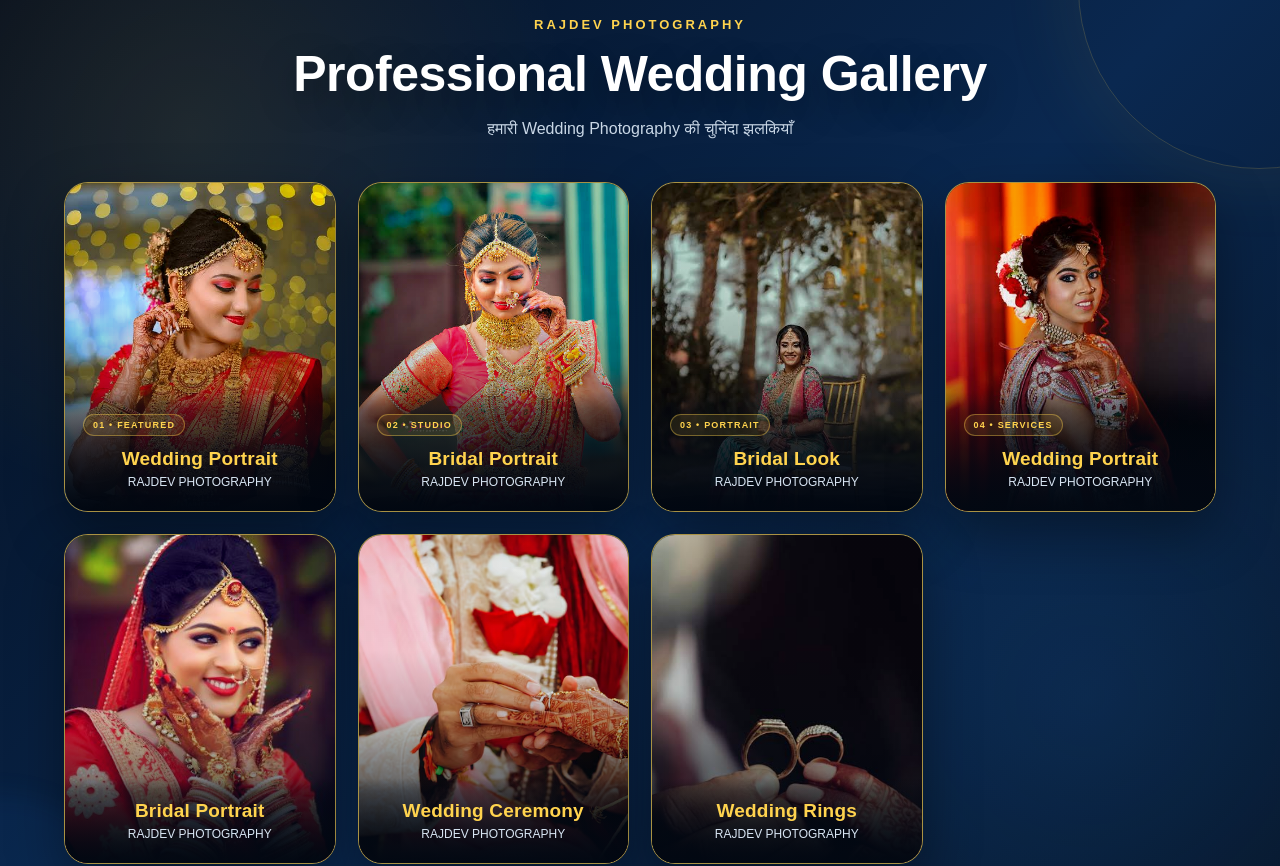
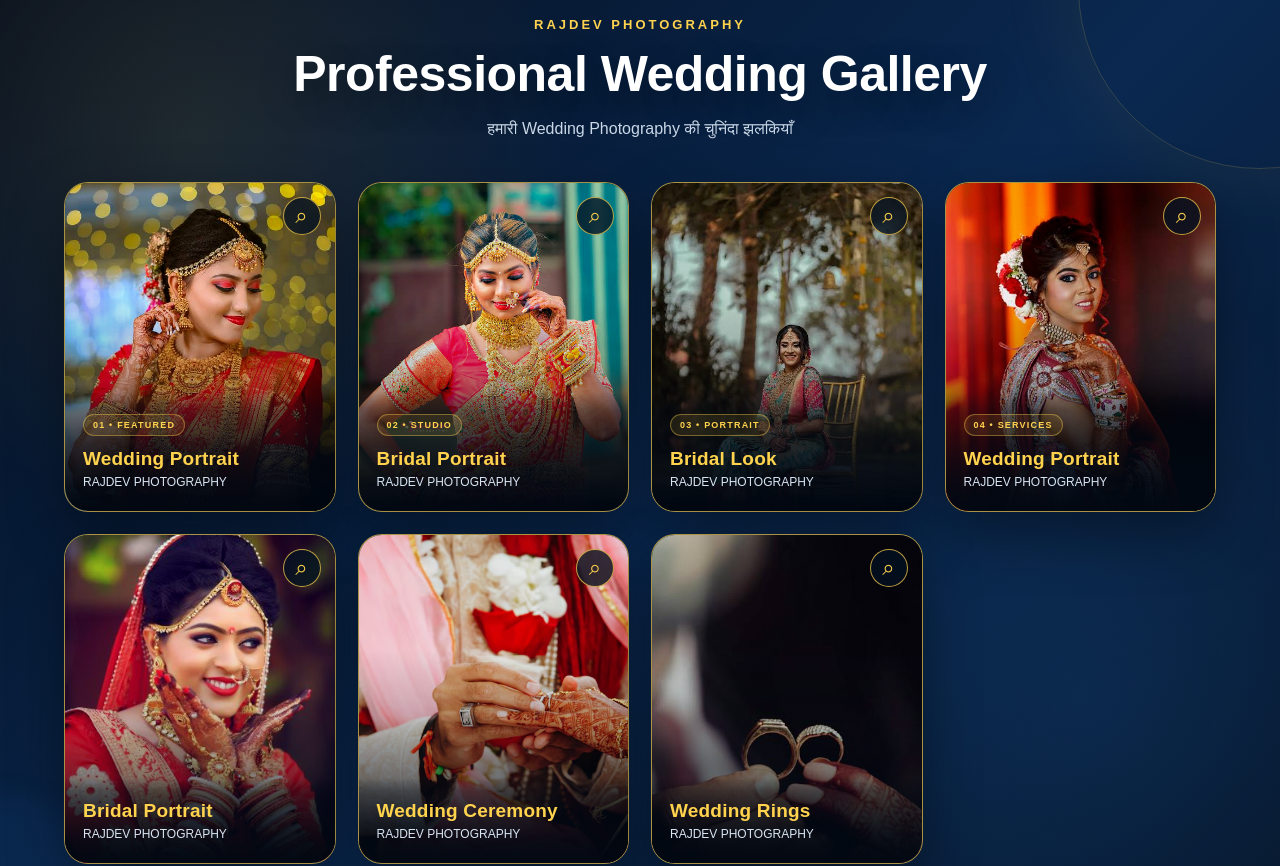
Before and after one commit to Rajdev-ai/sahaj-website, a React (Vite) app: page / in a window 1280 px wide. Shown: the part 5616-6482 px from the top of the page. Built offline with nearby package versions, Linux system fonts and the light colour scheme.

Commit message:
polish gallery lightbox styling

```diff
--- a/src/App.jsx
+++ b/src/App.jsx
@@ -70,14 +70,14 @@ function App() {
 
       <section className="services" id="services"><div className="section-title"><p className="eyebrow">OUR SERVICES</p><h2>सभी सेवाएँ एक ही स्थान पर</h2><p>सरकारी, डिजिटल, प्रिंटिंग एवं फोटोग्राफी सेवाओं के लिए आज ही संपर्क करें।</p></div><div className="service-search"><input type="text" placeholder="🔍 Search Service... जैसे PAN, Photo, Wedding" value={search} onChange={e=>setSearch(e.target.value)}/></div><div className="category-buttons">{categories.map(item=><button key={item} className={category===item?"active":""} onClick={()=>setCategory(item)}>{item}</button>)}</div><p className="service-count">{filteredServices.length} Services Available</p><div className="service-grid">{filteredServices.map((s,i)=><div className="service-card" key={`${s.category}-${s.name}`}><span className="service-number">{String(i+1).padStart(2,"0")}</span><div style={{flex:1}}><h3>{s.name}</h3><p>{s.category} Service</p><a href={whatsappLink(s)} target="_blank" rel="noreferrer" className="btn whatsapp" style={{display:"inline-block",padding:"9px 13px",marginTop:10,fontSize:12,borderRadius:8}}>💬 Apply Now → WhatsApp</a></div></div>)}</div></section>
 
-      <section className="gallery" id="gallery"><div className="section-title"><p className="eyebrow">RAJDEV PHOTOGRAPHY</p><h2>Professional Wedding Gallery</h2><p>हमारी Wedding Photography की चुनिंदा झलकियाँ</p></div><div className="gallery-grid">{weddingGallery.map(([img,title],i)=><button type="button" className="gallery-card" key={title+i} onClick={()=>setSelectedPhoto({img,title})} aria-label={`${title} photo खोलें`}><img src={img} alt={`${title} - Rajdev Photography`}/><div className="gallery-overlay"><strong>{title}</strong><span>RAJDEV PHOTOGRAPHY</span></div><span className="gallery-zoom">⌕</span></button>)}</div></section>
+      <section className="gallery" id="gallery"><div className="section-title"><p className="eyebrow">RAJDEV PHOTOGRAPHY</p><h2>Professional Wedding Gallery</h2><p>हमारी Wedding Photography की चुनिंदा झलकियाँ</p></div><div className="gallery-grid">{weddingGallery.map(([img,title],i)=><button type="button" className="gallery-card" key={title+i} onClick={()=>setSelectedPhoto({img,title})} aria-label={`${title} photo खोलें`} style={{padding:0,textAlign:"left",font:"inherit",color:"inherit",cursor:"zoom-in"}}><img src={img} alt={`${title} - Rajdev Photography`}/><div className="gallery-overlay"><strong>{title}</strong><span>RAJDEV PHOTOGRAPHY</span></div><span style={{position:"absolute",top:14,right:14,width:38,height:38,borderRadius:"50%",display:"grid",placeItems:"center",background:"rgba(4,18,35,.78)",border:"1px solid rgba(255,211,78,.75)",color:"#ffd34e",fontSize:22,backdropFilter:"blur(8px)"}}>⌕</span></button>)}</div></section>
 
       <section className="about" id="about"><div className="about-content"><p className="eyebrow">ABOUT US</p><h2>आपकी सेवा, हमारी जिम्मेदारी</h2><p>SAHAJ JAN SEVA KENDRA & DIGITAL PHOTO STUDIO में विभिन्न सरकारी, ऑनलाइन, डिजिटल, प्रिंटिंग और फोटोग्राफी सेवाएँ उपलब्ध हैं।</p><div className="points"><span>✓ भरोसेमंद सेवा</span><span>✓ तेज़ ऑनलाइन कार्य</span><span>✓ उचित शुल्क</span><span>✓ डिजिटल सुविधा</span></div></div><div className="about-card"><h3>RAJDEV</h3><p>Digital Service Provider</p><p>📞 9005714672</p><p>📧 r85107362@gmail.com</p></div></section>
 
       <section className="contact" id="contact"><div className="section-title"><p className="eyebrow">CONTACT & LOCATION</p><h2>हमसे संपर्क करें</h2><p>📍 Village Chorthari, Post Mahadev Ghurahu, Itwa, Siddharth Nagar, Uttar Pradesh - 272192</p></div><div className="map-box"><div className="map-info"><h3>📍 हमारा Location</h3><p>Village Chorthari, Post Mahadev Ghurahu, Itwa, Siddharth Nagar, UP - 272192</p><div className="hero-buttons"><a href={mapLink} target="_blank" rel="noreferrer" className="btn call">🧭 Get Directions</a><a href={mapLink} target="_blank" rel="noreferrer" className="btn whatsapp">🗺️ Open Google Maps</a></div></div><div className="map-frame"><iframe title="SAHAJ JAN SEVA KENDRA Location" src="https://www.google.com/maps?q=Village%20Chorthari%2C%20Post%20Mahadev%20Ghurahu%2C%20Itwa%2C%20Siddharth%20Nagar%2C%20Uttar%20Pradesh%20272192&output=embed" loading="lazy" allowFullScreen></iframe></div></div><div className="contact-buttons"><a href="tel:9005714672" className="btn call">📞 Call Now</a><a href={`https://wa.me/${whatsappNumber}`} target="_blank" rel="noreferrer" className="btn whatsapp">💬 WhatsApp</a><a href="mailto:r85107362@gmail.com" className="btn call">📧 Email</a></div></section>
     </main>
 
-    {selectedPhoto && <div className="gallery-lightbox" role="dialog" aria-modal="true" aria-label={selectedPhoto.title} onClick={()=>setSelectedPhoto(null)}><button type="button" className="lightbox-close" onClick={()=>setSelectedPhoto(null)} aria-label="Close">×</button><div className="lightbox-content" onClick={e=>e.stopPropagation()}><img src={selectedPhoto.img} alt={selectedPhoto.title}/><div><strong>{selectedPhoto.title}</strong><span>RAJDEV PHOTOGRAPHY</span></div></div></div>}
+    {selectedPhoto && <div onClick={()=>setSelectedPhoto(null)} role="dialog" aria-modal="true" style={{position:"fixed",inset:0,zIndex:100000,background:"rgba(1,7,16,.92)",backdropFilter:"blur(14px)",display:"flex",alignItems:"center",justifyContent:"center",padding:"24px"}}><button type="button" onClick={()=>setSelectedPhoto(null)} aria-label="Close" style={{position:"fixed",top:20,right:24,width:48,height:48,borderRadius:"50%",border:"1px solid rgba(255,211,78,.7)",background:"rgba(7,29,54,.9)",color:"#ffd34e",fontSize:32,cursor:"pointer",zIndex:100001}}>×</button><div onClick={e=>e.stopPropagation()} style={{width:"min(920px,94vw)",maxHeight:"92vh",display:"flex",flexDirection:"column",alignItems:"center",gap:12}}><img src={selectedPhoto.img} alt={selectedPhoto.title} style={{maxWidth:"100%",maxHeight:"78vh",objectFit:"contain",borderRadius:18,border:"2px solid rgba(255,211,78,.7)",boxShadow:"0 25px 80px rgba(0,0,0,.55)"}}/><div style={{textAlign:"center",color:"#fff"}}><strong style={{display:"block",fontSize:22,color:"#ffd34e"}}>{selectedPhoto.title}</strong><span style={{display:"block",marginTop:4,fontSize:12,letterSpacing:2,color:"#d9e4ef"}}>RAJDEV PHOTOGRAPHY</span></div></div></div>}
 
     <a href={`https://wa.me/${whatsappNumber}`} target="_blank" rel="noreferrer" className="floating-whatsapp" aria-label="WhatsApp">💬</a>
     <footer className="footer"><strong>SAHAJ JAN SEVA KENDRA</strong><p>& DIGITAL PHOTO STUDIO</p><p>Owner: RAJDEV | 9005714672</p><p>© 2026 RAJDEV. All Rights Reserved.</p></footer>
```
